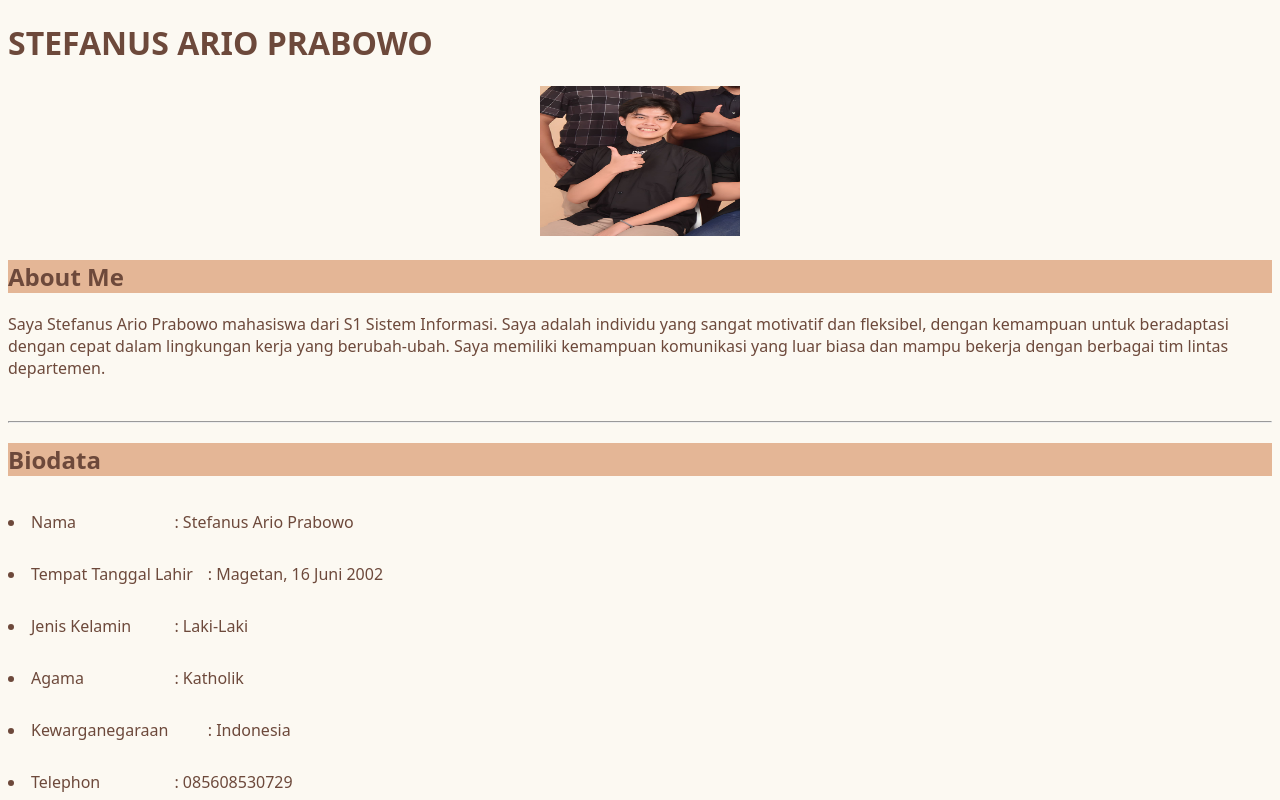
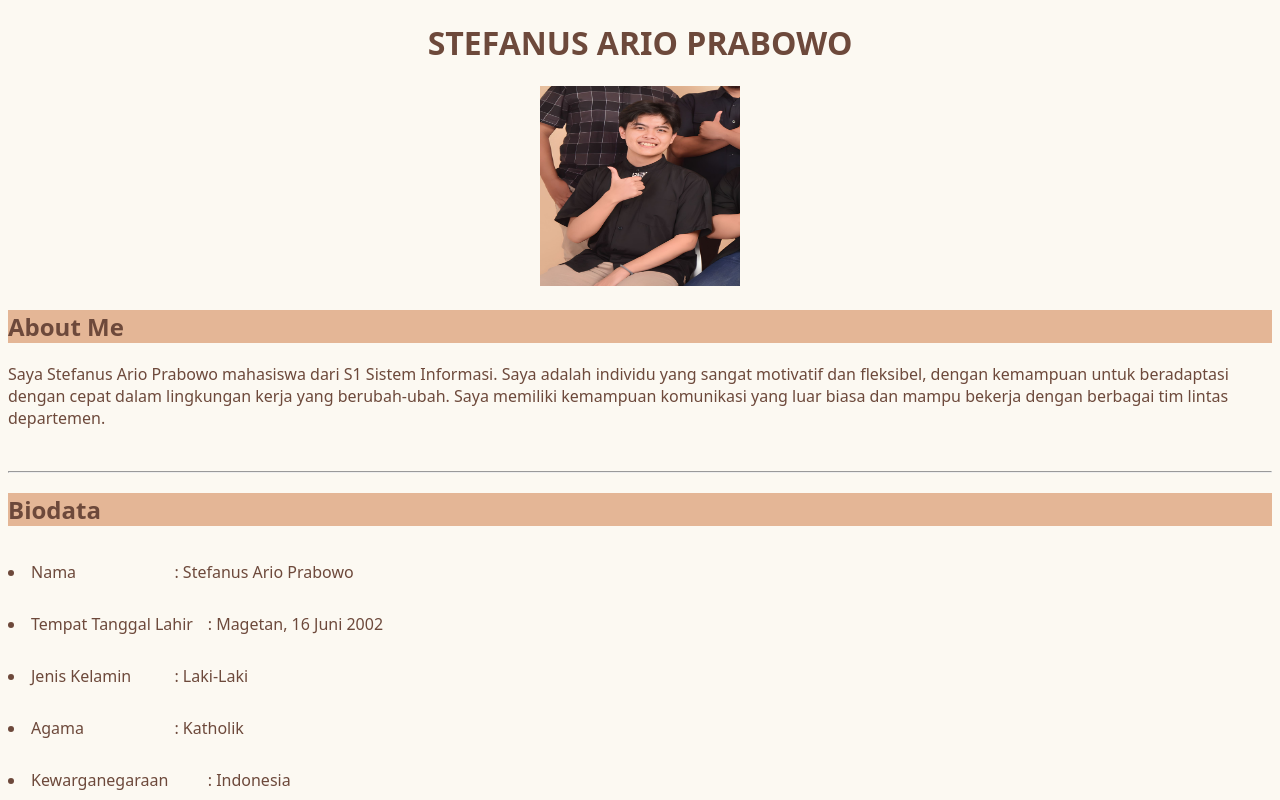
Before and after one commit to stefanario/wad_project1, a plain HTML site: page index.html in a window 1280 px wide. Shown: the top 800 px of the page. Drawn offline with Linux system fonts and the light colour scheme.

Commit message:
Update index.html

```diff
--- a/index.html
+++ b/index.html
@@ -6,7 +6,6 @@
 			h1{
 				color:#6d493b;
 				font-family:sans;
-				align="center";
 			}
 
 			p,li{
@@ -22,8 +21,8 @@
 	</head>
 
 	<body style = "background-color: #FCF9F2">
-		<h1>STEFANUS ARIO PRABOWO</h1>
-		<p><center><img src="foto.jpeg" width="200" height="150"></center></p>
+		<h1 align="center">STEFANUS ARIO PRABOWO</h1>
+		<p><center><img src="foto.jpeg" width="200" height="200"></center></p>
 
 		<h2>About Me</h2>
 		<p>
```
